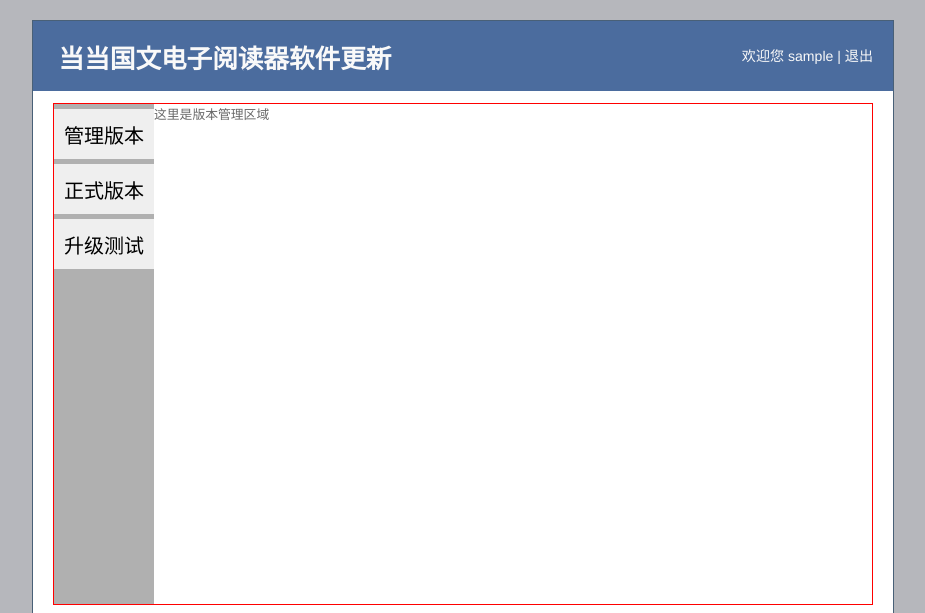
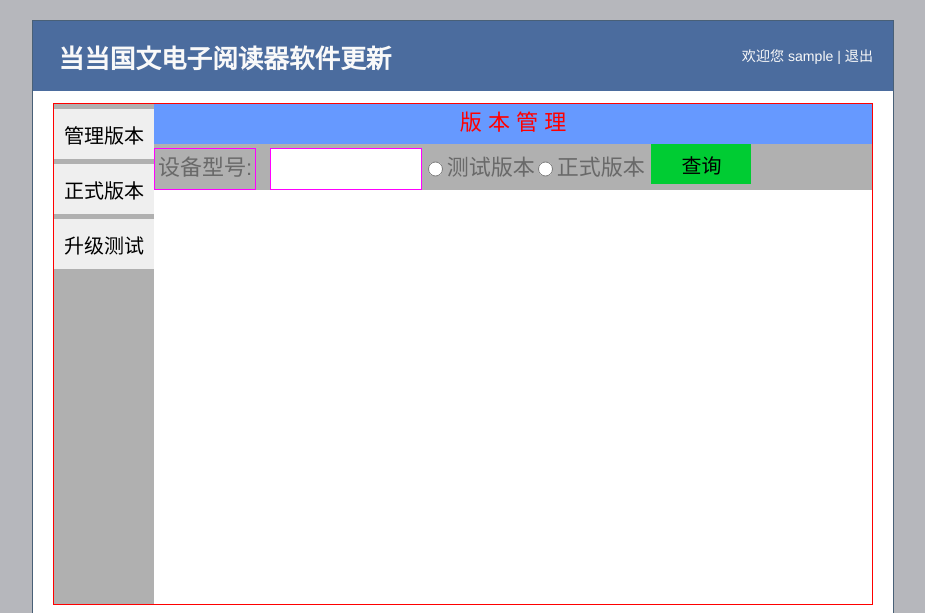
Before and after one commit to 2240831304/upgrade, a Django app: page /android/managerversion in a window 1280 px wide. Shown: the top 613 px of the page, without its empty margins (177-1102 px from the left). Run offline with Django 3.2, Linux system fonts and the light colour scheme; the visitor is signed in with stand-in values (Sample User, id 1).

Commit message:
修改：     apps/update/urls.py 	修改：     apps/update/views.py 	新文件：   static/css/managepage.css 	修改：     static/css/publishversion.css 	新文件：   static/js/managepage.js 	修改：     templates/managepage.html 	modify:manage version

```diff
--- a/apps/update/urls.py
+++ b/apps/update/urls.py
@@ -16,4 +16,5 @@
     path('publishnewstest',views.HandlePublishNewsTest),
     path('publishnews',views.HandlePublishNews),
     path('upgradepackage',views.HandlePackage),
+    path('versionmanagesys',views.VersionManageSys),
 ]
--- a/apps/update/views.py
+++ b/apps/update/views.py
@@ -287,3 +287,70 @@
             msg = "发布数据写入数据库出错,请重新发布"
 
     return returncode,msg
+
+
+def VersionManageSys(request):
+    print("apps update views.py VersionManageSys handle!")
+    returndata = {
+        "code":"0",
+        "msg":"",
+        "data":""
+    }
+
+    if request.method == "GET":
+        typetm = request.GET.get("type")
+        devicetype = request.GET.get("device")
+        if (typetm == "") or (devicetype == ""):
+            returndata["code"] = "1"
+            returndata["msg"] = "服务器未获取到查询类型,请重新查询"
+            response = JsonResponse(returndata)
+            return response
+
+        datalist = None
+        if typetm == "test":
+            try:
+                datalist = upgradetest.objects.values("version","pubdate").filter(device=devicetype).order_by("-pubdate")
+            except:
+                returndata["code"] = "1"
+                returndata["msg"] = "服务器查询数据库出现异常"
+                response = JsonResponse(returndata)
+                return response
+        elif typetm == "official":
+            try:
+                datalist = softwarepackage.objects.values("version", "pubdate").filter(device=devicetype).order_by("-pubdate")
+            except:
+                returndata["code"] = "1"
+                returndata["msg"] = "服务器查询数据库出现异常"
+                response = JsonResponse(returndata)
+                return response
+        #print(datalist)
+        if datalist :
+            datatm = dataHandle(datalist,devicetype)
+            returndata["code"] = "0"
+            returndata["data"] = datatm
+            response = JsonResponse(returndata)
+            return response
+
+        else:
+            returndata["code"] = "0"
+            returndata["msg"] = "此设备类型暂无发布版本"
+            response = JsonResponse(returndata)
+            return response
+
+
+    if request.method == "POST":
+        print(request.body)
+
+
+
+def dataHandle(data,devicetype):
+    datalist = []
+    for value in data:
+        dictdata = dict()
+        dictdata["device"] = devicetype
+        dictdata["version"] = value["version"]
+        dictdata["publishtime"] = value["pubdate"]
+
+        datalist.append(dictdata)
+
+    return datalist
--- /dev/null
+++ b/static/css/managepage.css
@@ -0,0 +1,99 @@
+
+
+.managertitle{
+    background-color: #6699FF;
+    height: 40px;
+    width: 100%;
+}
+
+.managertitle p{
+    font-size: 22px;
+    height: 40px;
+    width: 100%;
+    color:#FF0000;
+
+    text-align: center;
+    vertical-align:middle;
+}
+
+.selectversion{
+    margin-top: 2px;
+}
+
+.selectlabelstype{
+    display:inline-block;
+    width:100px;
+    height: 40px;
+
+    font-size: 22px;
+    vertical-align:middle;
+    text-align: center;
+
+    border-style:solid;
+    border-width:1px;
+    border-color:#FF00FF;
+
+}
+
+
+.selectinputstyle{
+    height: 40px;
+    width: 150px;
+    margin-left: 10px;
+    vertical-align: middle;
+
+    border-style:solid;
+    border-width:1px;
+    border-color:#FF00FF;
+}
+
+.manageversion{
+    width: 100%;
+    background-color: #B0B0B0;
+
+    /*
+    border-style:solid;
+    border-width:1px;
+    border-color:#FF0000;
+    */
+}
+
+.selectdevicetype{
+    display:inline-block;
+}
+
+.selectversion{
+    margin-left: 3px;
+    height: 40px;
+    display:inline-block;
+}
+
+.selectinput{
+    height: 40px;
+    width: 15px;
+    vertical-align:middle;
+}
+
+#selectlabel{
+    display:inline-block;
+    height: 40px;
+
+    font-size: 22px;
+    vertical-align:middle;
+    text-align: center;
+}
+
+.sendrequest{
+    margin-left: 3px;
+    display:inline-block;
+}
+
+#sendrequestbut{
+    height: 40px;
+    display:inline-block;
+    background-color: #00CC33;
+}
+
+.versionlist{
+    width: 100%;
+}
--- /dev/null
+++ b/static/js/managepage.js
@@ -0,0 +1,56 @@
+
+
+function selectrequest() {
+    var csrftoken = getCookie('csrftoken');
+
+    var devicetype = $('#devicetype').val();
+    if (!devicetype) {
+        alert("请输入设备的类型");
+        return;
+    }
+
+    var type = null;
+    var item = null;
+    var obj = document.getElementsByName("versionradio");
+    for (var i = 0; i < obj.length; i++) { //遍历Radio
+      if (obj[i].checked) {
+           item = obj[i].value;
+      }
+    }
+    if (item == "testradio"){
+        type = "test";
+    } else if (item == "officialradio"){
+        type = "official";
+    } else {
+        alert("请选择查询测试版本,或正式版本");
+        return;
+    }
+
+    var data = {
+        "type":type,
+        "device":devicetype
+    };
+    //console.debug(data);
+
+    $.ajax({
+        url: '/android/versionmanagesys',
+        type: 'get',
+        data: data,
+        dataType: 'json',
+        //headers: {'action': 'softwareupgrade'},
+        headers: {'X-CSRFToken': csrftoken},
+        success: function (response) {
+            if (response.code == '0') {
+                //location.href = response.data.to_url
+                var data = response.data;
+                console.debug(data);
+                if (!data){
+                    alert("当前设备类型暂时没有发布版本");
+                }
+            } else {
+                window.alert(response.msg);
+            }
+        }
+    });
+
+}
--- a/templates/managepage.html
+++ b/templates/managepage.html
@@ -8,13 +8,38 @@
 
 {% block link %}
     <link href="{% static 'css/mainpage.css' %}" rel="stylesheet" type="text/css">
+    <link href="{% static 'css/managepage.css' %}" rel="stylesheet" type="text/css">
     <script src="{% static 'js/option.js' %}"></script>
+    <script src="{% static 'js/managepage.js' %}"></script>
 {% endblock %}
 
 
 
 {% block displayarea %}
 <div class="displayarea" clearfix>
-    <p>这里是版本管理区域</p>
+    <div class="managertitle" clearfix>
+        <p> 版 本 管 理 </p>
+    </div>
+
+    <div class="manageversion" clearfix>
+        <div class="selectdevicetype" clearfix>
+            <label class="selectlabelstype">设备型号:</label>
+            <input type="text" class="selectinputstyle" id="devicetype"> <br>
+        </div>
+        <div class="selectversion" clearfix>
+            <input type="radio" class="selectinput" name="versionradio" value="testradio">
+            <label id="selectlabel">测试版本</label>
+            <input type="radio" class="selectinput" name="versionradio" value="officialradio">
+            <label id="selectlabel">正式版本</label>
+        </div>
+        <div class="sendrequest" clearfix>
+            <input type="button" id="sendrequestbut" onclick="selectrequest()" value="查询">
+        </div>
+    </div>
+
+    <div class="versionlist" clearfix>
+
+    </div>
+
 </div>
 {% endblock %}
```
Also changed, not shown: static/css/publishversion.css (+9 -7 lines).
